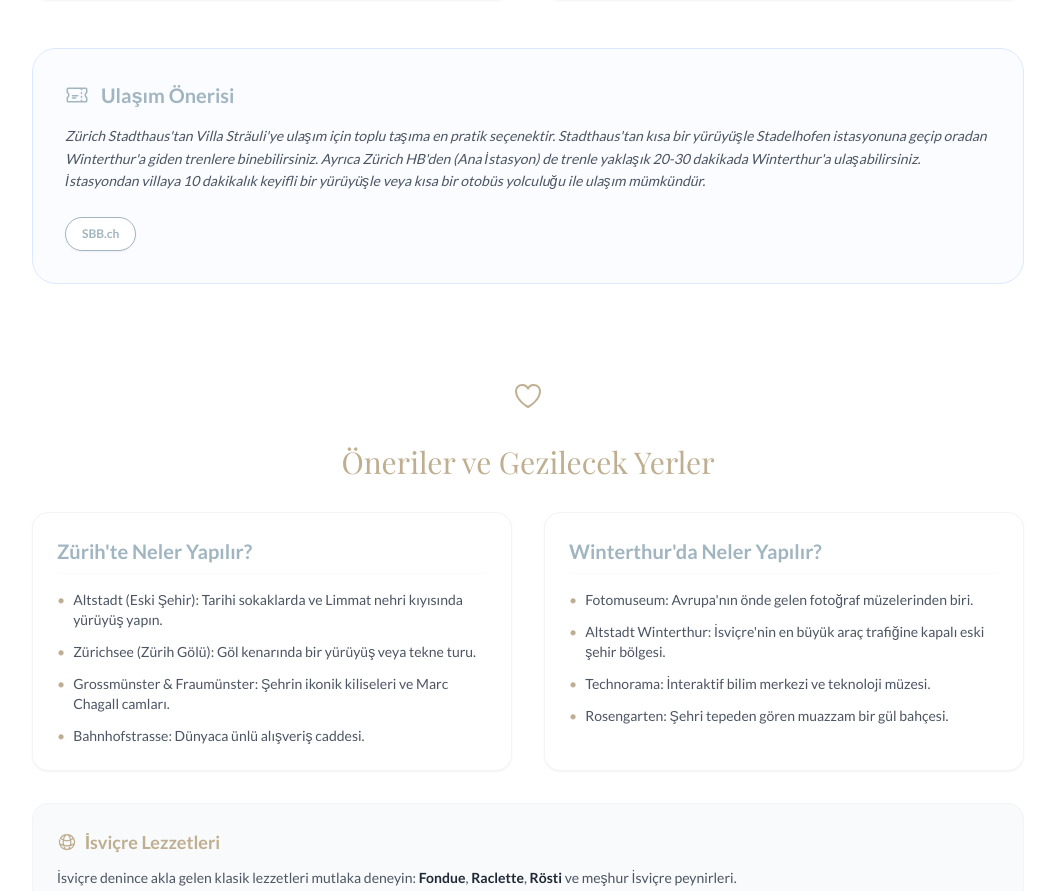
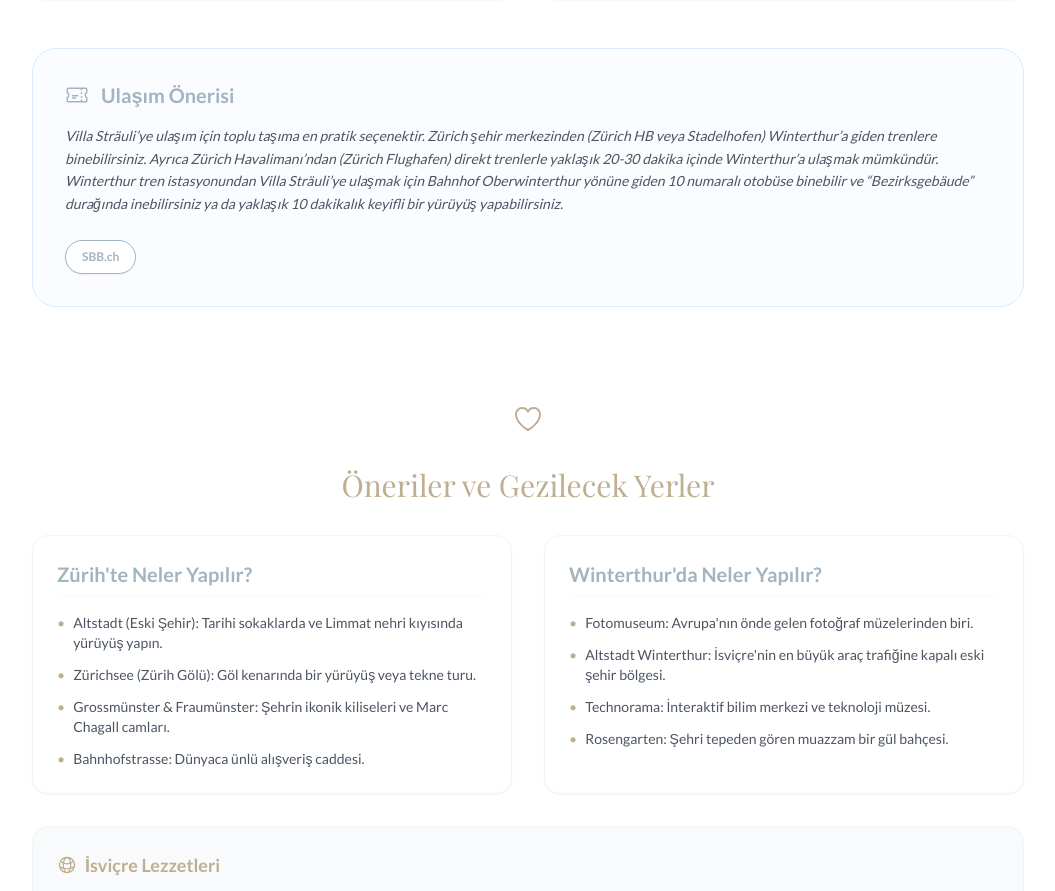
Before and after one commit to Ecomak/wedding, a React (Vite) app: page / in a window 1280 px wide. Shown: the part 2200-3091 px from the top of the page, without its empty margins (112-1167 px from the left). Built offline with nearby package versions, Linux system fonts and the light colour scheme; a web font is replaced by a local one.

Commit message:
Update constants.ts

```diff
--- a/constants.ts
+++ b/constants.ts
@@ -59,7 +59,7 @@ export const TRANSLATIONS: Record<Language, Translations> = {
     ceremonyTitle: 'Nikah Töreni',
     celebrationTitle: 'Kutlama Daveti',
     transportTitle: 'Ulaşım Önerisi',
-    transportText: 'Zürich Stadthaus\'tan Villa Sträuli\'ye ulaşım için toplu taşıma en pratik seçenektir. Stadthaus\'tan kısa bir yürüyüşle Stadelhofen istasyonuna geçip oradan Winterthur\'a giden trenlere binebilirsiniz. Ayrıca Zürich HB\'den (Ana İstasyon) de trenle yaklaşık 20-30 dakikada Winterthur\'a ulaşabilirsiniz. İstasyondan villaya 10 dakikalık keyifli bir yürüyüşle veya kısa bir otobüs yolculuğu ile ulaşım mümkündür.'
+    transportText: 'Villa Sträuli’ye ulaşım için toplu taşıma en pratik seçenektir. Zürich şehir merkezinden (Zürich HB veya Stadelhofen) Winterthur’a giden trenlere binebilirsiniz. Ayrıca Zürich Havalimanı’ndan (Zürich Flughafen) direkt trenlerle yaklaşık 20-30 dakika içinde Winterthur’a ulaşmak mümkündür. Winterthur tren istasyonundan Villa Sträuli’ye ulaşmak için Bahnhof Oberwinterthur yönüne giden 10 numaralı otobüse binebilir ve “Bezirksgebäude” durağında inebilirsiniz ya da yaklaşık 10 dakikalık keyifli bir yürüyüş yapabilirsiniz.'
   },
   EN: {
     title: 'Emel & Onur',
@@ -119,6 +119,6 @@ export const TRANSLATIONS: Record<Language, Translations> = {
     ceremonyTitle: 'Wedding Ceremony',
     celebrationTitle: 'Celebration Party',
     transportTitle: 'Transportation Advice',
-    transportText: 'Public transport is the best way to travel from Zurich Stadthaus to Villa Sträuli. You can take a short walk from the Stadthaus to Stadelhofen station and catch a train to Winterthur from there. Alternatively, trains from Zurich HB to Winterthur HB take about 20-30 minutes. From Winterthur station, the Villa is a short 10-minute walk or a quick bus ride away.'
+    transportText: 'Public transportation is the most convenient way to reach Villa Sträuli. From Zurich city center (Zurich HB or Stadelhofen), you can take trains to Winterthur. There are also direct trains from Zurich Airport (Zurich Flughafen), and the journey to Winterthur takes about 20–30 minutes. From Winterthur train station, you can take bus line 10 in the direction of Bahnhof Oberwinterthur and get off at the “Bezirksgebäude” stop, or enjoy a pleasant walk of about 10 minutes.'
   }
 };
```
